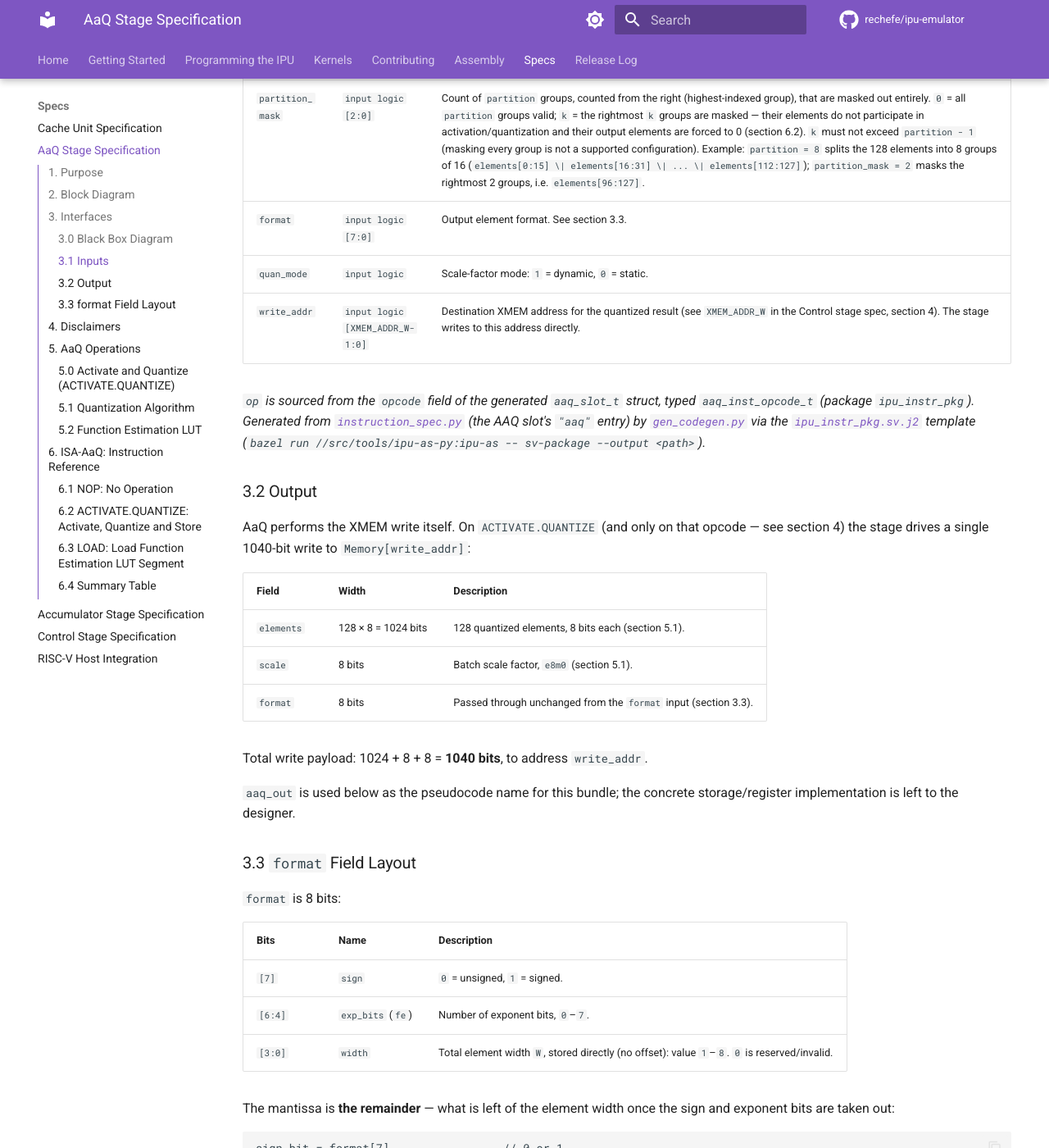
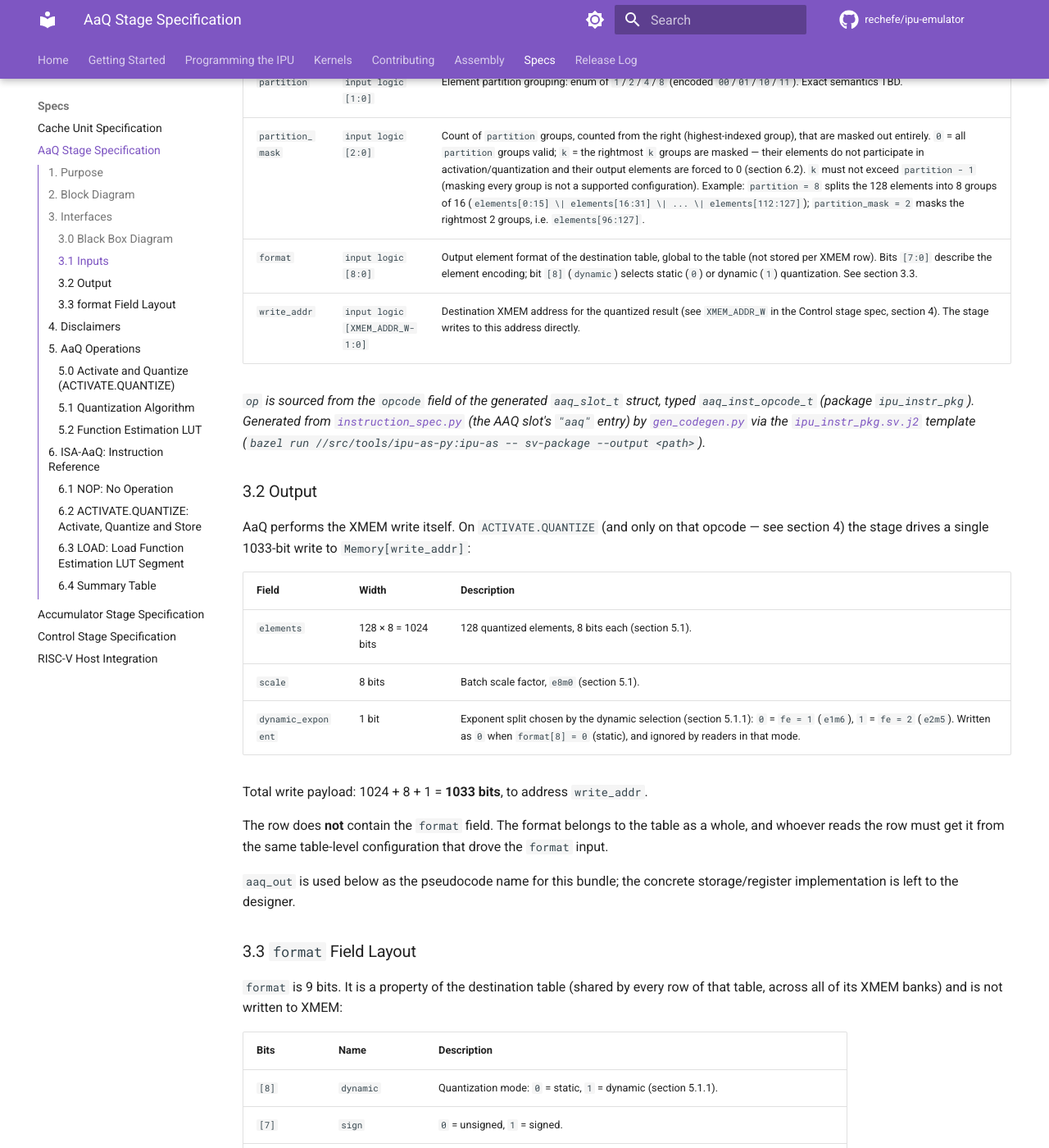
Before and after one commit to rechefe/ipu-emulator, an MkDocs documentation site: the page built from docs/content/specs/stage-aaq-str.md, in a window 1280 px wide and 1400 px high, scrolled down 1696 px. Shown: the whole window at 82% size. Built offline with MkDocs 1.6.1 and Material for MkDocs 9.7.7, drawn with Linux system fonts in a browser that asks for light colours; comment, search, counter and statistics services are not loaded; some of the changed text lies outside the part shown.

Commit message:
fix: update AaQ stage documentation to clarify dynamic_exponent and format field details

````diff
--- a/docs/content/specs/stage-aaq-str.md
+++ b/docs/content/specs/stage-aaq-str.md
@@ -9,7 +9,11 @@ memory (XMEM) It produces:
 
 - A 128-element vector of 8-bit quantized values.
 - A scale factor.
-- A format field.
+- A `dynamic_exponent` bit (the exponent split chosen in dynamic mode).
+
+The element format is **not** stored per XMEM row. It is global to a table
+(which may span several XMEM banks) and is supplied to the stage through the
+`format` input (section 3.3).
 
 The stage also owns the function estimation **LUT**, which is filled by the `LOAD`
 instruction (section 6.3).
@@ -21,7 +25,7 @@ flowchart LR
     acc_stage:::blue
     ACC(["r_acc 128x32bit"]):::yellow
     WADDR(["write_addr"]):::yellow
-    XMEM(["XMEM write<br>Memory[write_addr] =<br>128x8bit elements | 8bit scale | 8bit format"]):::red
+    XMEM(["XMEM write<br>Memory[write_addr] =<br>128x8bit elements | 8bit scale | 1bit dynamic_exponent"]):::red
     LUT["LUT<br>256x17bit<br>+ 75b metadata"]:::teal
     ACT["Activation"]:::teal
     QUANT["Quantization"]:::teal
@@ -30,7 +34,7 @@ flowchart LR
     ACC -.->|LOAD: low bits| LUT
     LUT --> ACT
     ACT -->|128x32| QUANT
-    QUANT -->|128x8 + scale + format| XMEM
+    QUANT -->|128x8 + scale + dynamic_exponent| XMEM
     WADDR --> XMEM
     acc_stage --> |128x32| ACC
     acc_stage --> WADDR
@@ -61,10 +65,9 @@ flowchart LR
     function_type  ─────>│                                      ├────> XMEM write
          lut_addr  ─────>│             AaQ Stage                │      Memory[write_addr] =
    valid_elements  ─────>│                                      │      [128×8b elements | 8b scale
-        partition  ─────>│                                      │       | 8b format]
+        partition  ─────>│                                      │       | 1b dynamic_exponent]
    partition_mask  ─────>│                                      │
            format  ─────>│                                      │
-        quan_mode  ─────>│                                      │
        write_addr  ─────>│                                      │
                          └──────────────────────────────────────┘
 ```
@@ -84,8 +87,7 @@ flowchart LR
 | `valid_elements` | `input logic [7:0]` | Number of valid elements in `r_acc`, range `0`–`128`. 8 bits are required because `128` is not representable in 7. |
 | `partition` | `input logic [1:0]` | Element partition grouping: enum of `1`/`2`/`4`/`8` (encoded `00`/`01`/`10`/`11`). Exact semantics TBD. |
 | `partition_mask` | `input logic [2:0]` | Count of `partition` groups, counted from the right (highest-indexed group), that are masked out entirely. `0` = all `partition` groups valid; `k` = the rightmost `k` groups are masked — their elements do not participate in activation/quantization and their output elements are forced to 0 (section 6.2). `k` must not exceed `partition - 1` (masking every group is not a supported configuration). Example: `partition = 8` splits the 128 elements into 8 groups of 16 (`elements[0:15] \| elements[16:31] \| ... \| elements[112:127]`); `partition_mask = 2` masks the rightmost 2 groups, i.e. `elements[96:127]`. |
-| `format` | `input logic [7:0]` | Output element format. See section 3.3. |
-| `quan_mode` | `input logic` | Scale-factor mode: `1` = dynamic, `0` = static. |
+| `format` | `input logic [8:0]` | Output element format of the destination table, global to the table (not stored per XMEM row). Bits `[7:0]` describe the element encoding; bit `[8]` (`dynamic`) selects static (`0`) or dynamic (`1`) quantization. See section 3.3. |
 | `write_addr` | `input logic [XMEM_ADDR_W-1:0]` | Destination XMEM address for the quantized result (see `XMEM_ADDR_W` in the Control stage spec, section 4). The stage writes to this address directly. |
 
 *`op` is sourced from the `opcode` field of the generated `aaq_slot_t` struct, typed `aaq_inst_opcode_t` (package `ipu_instr_pkg`). Generated from [`instruction_spec.py`](../../../src/tools/ipu-common/src/ipu_common/instruction_spec.py) (the AAQ slot's `"aaq"` entry) by [`gen_codegen.py`](../../../src/tools/ipu-as-py/src/ipu_as/gen_codegen.py) via the [`ipu_instr_pkg.sv.j2`](../../../src/tools/ipu-as-py/src/ipu_as/templates/ipu_instr_pkg.sv.j2) template (`bazel run //src/tools/ipu-as-py:ipu-as -- sv-package --output <path>`).*
@@ -93,29 +95,40 @@ flowchart LR
 ### 3.2 Output
 
 AaQ performs the XMEM write itself. On `ACTIVATE.QUANTIZE` (and only on that
-opcode — see section 4) the stage drives a single 1040-bit write to
+opcode — see section 4) the stage drives a single 1033-bit write to
 `Memory[write_addr]`:
 
 | Field | Width | Description |
 |-------|-------|-------------|
 | `elements` | 128 × 8 = 1024 bits | 128 quantized elements, 8 bits each (section 5.1). |
 | `scale` | 8 bits | Batch scale factor, `e8m0` (section 5.1). |
-| `format` | 8 bits | Passed through unchanged from the `format` input (section 3.3). |
+| `dynamic_exponent` | 1 bit | Exponent split chosen by the dynamic selection (section 5.1.1): `0` = `fe = 1` (`e1m6`), `1` = `fe = 2` (`e2m5`). Written as `0` when `format[8] = 0` (static), and ignored by readers in that mode. |
 
-Total write payload: 1024 + 8 + 8 = **1040 bits**, to address `write_addr`.
+Total write payload: 1024 + 8 + 1 = **1033 bits**, to address `write_addr`.
+
+The row does **not** contain the `format` field. The format belongs to the
+table as a whole, and whoever reads the row must get it from the same
+table-level configuration that drove the `format` input.
 
 `aaq_out` is used below as the pseudocode name for this bundle; the concrete
 storage/register implementation is left to the designer.
 
 ### 3.3 `format` Field Layout
 
-`format` is 8 bits:
+`format` is 9 bits. It is a property of the destination table (shared by
+every row of that table, across all of its XMEM banks) and is not written to
+XMEM:
 
 | Bits | Name | Description |
 |------|------|-------------|
+| `[8]` | `dynamic` | Quantization mode: `0` = static, `1` = dynamic (section 5.1.1). |
 | `[7]` | `sign` | `0` = unsigned, `1` = signed. |
 | `[6:4]` | `exp_bits` (`fe`) | Number of exponent bits, `0`–`7`. |
 | `[3:0]` | `width` | Total element width `W`, stored directly (no offset): value `1`–`8`. `0` is reserved/invalid. |
+
+Bits `[7:0]` have the same meaning in both modes. In dynamic mode
+(`format[8] = 1`) the exponent width is chosen per row (section 5.1.1) and
+recorded in that row's `dynamic_exponent` bit, so `format[6:4]` is ignored.
 
 The mantissa is **the remainder** — what is left of the element width once the
 sign and exponent bits are taken out:
@@ -268,12 +281,12 @@ saturated value but the smallest directly-encoded one, so it is re-encoded as
 through unchanged. The final 8-bit quantized element is
 `{S?, Exp, M, 0-pad}`: `S`, `Exp` (`fe` bits), and `M` (`fm` bits) packed at
 the high end, zero-padded at the low end to fill 8 bits. The write payload
-also carries `Format` (passed through unchanged from the `format` input) and
-the batch `Scale` (`s`), as described in section 3.2.
+also carries the batch `Scale` (`s`) and the `dynamic_exponent` bit, as
+described in section 3.2. `format` is not written; it is table-level.
 
-> **Note:** the `S`/`Exp`/`M` encoding above is the same for both
-> `quan_mode` values, and `s` is computed the same way (batch max, as shown
-> above) regardless of `quan_mode`. `quan_mode = 1` (dynamic) restricts
+> **Note:** the `S`/`Exp`/`M` encoding above is the same in both modes,
+> and `s` is computed the same way (batch max, as shown above) regardless
+> of `format[8]`. `format[8] = 1` (dynamic) restricts
 > `format` to exactly two supported formats, both signed and both 8 bits
 > wide (`format[3:0] = 8`): `e2m5` and `e1m6` — that pair is exactly
 > `fe = 2` and `fe = 1` at `W = 8`, signed, since `fm` is the leftover
@@ -282,8 +295,9 @@ the batch `Scale` (`s`), as described in section 3.2.
 
 #### 5.1.1 Dynamic Exponent-Field Selection (`fe = 1` vs `fe = 2`)
 
-Applies only when `quan_mode = 1`. The dynamic decision selects **the exponent
-field width alone**: `fe = 1` or `fe = 2` (`format[6:4]`). The mantissa is not
+Applies only when `format[8] = 1`. The dynamic decision selects **the exponent
+field width alone**: `fe = 1` or `fe = 2`. The input `format[6:4]` is ignored,
+and the choice is written to the row's `dynamic_exponent` bit (section 3.2). The mantissa is not
 chosen independently — it is the leftover `fm = W - fe - sign_bit` (section
 3.3), so moving from `fe = 1` to `fe = 2` always buys one more exponent bit at
 the cost of exactly one mantissa bit, whatever `W` and `sign_bit` are. Each
@@ -340,8 +354,8 @@ B = RTN( |err2^2 - err1^2| * 2^(2*(fm1 + 1)) )
 ##### Decision
 
 ```text
-if sum(B) - 4 * sum(A) < 0:  choose fe1        // format[6:4] = 1
-else:                        choose fe2        // format[6:4] = 2
+if sum(B) - 4 * sum(A) < 0:  choose fe1        // dynamic_exponent = 0
+else:                        choose fe2        // dynamic_exponent = 1
 ```
 
 The constant 4 is a unit reconciliation, not a tuning parameter. The B
@@ -478,7 +492,7 @@ but is never assumed).
 
 ### 6.2 `ACTIVATE.QUANTIZE`: Activate, Quantize and Store
 
-- **Summary:** Apply an element-wise activation function to the active elements of `r_acc`, quantize the result, and write the resulting 8-bit values, scale factor, and format to `Memory[write_addr]`. This is the only AaQ opcode that drives an XMEM write. Activation functions are pre-configured into the LUT by `LOAD` (section 6.3); naming an activation in `function_type` triggers the corresponding loaded LUT entry. `r_acc` is not modified.
+- **Summary:** Apply an element-wise activation function to the active elements of `r_acc`, quantize the result, and write the resulting 8-bit values, scale factor, and `dynamic_exponent` bit to `Memory[write_addr]`. This is the only AaQ opcode that drives an XMEM write. Activation functions are pre-configured into the LUT by `LOAD` (section 6.3); naming an activation in `function_type` triggers the corresponding loaded LUT entry. `r_acc` is not modified.
 - **Syntax:** `ACTIVATE.QUANTIZE function_type, cr_idx`
 - **Operands:**
   - `function_type`: activation/special-function keyword (see section 5.0): `identity`, `relu`, `relu6`, `generic`, `reciprocal`, `rsqrt`, `exp2`.
@@ -492,8 +506,8 @@ but is never assumed).
       aaq_out.elements[i] = quantize(activated[i])     // section 5.1
   aaq_out.elements[n..127] = 0
   aaq_out.scale = s                                    // section 5.1
-  aaq_out.format = format
-  Memory[write_addr] = aaq_out                         // 1040 bits, section 3.2
+  aaq_out.dynamic_exponent = format[8] ? (fe == 2) : 0 // section 5.1.1
+  Memory[write_addr] = aaq_out                         // 1033 bits, section 3.2
   ```
 - **Example:** `ACTIVATE.QUANTIZE relu, CR15;;`
 
@@ -521,5 +535,5 @@ but is never assumed).
 | Slot | Mnemonic | Operands | One-line Effect |
 |------|----------|----------|-----------------|
 | AaQ | `NOP`               | -                       | no state change |
-| AaQ | `ACTIVATE.QUANTIZE` | `function_type, cr_idx` | `aaq_out.elements[0..n-1] = quantize(LUT[function_type](r_acc[i]))`, `aaq_out.scale/format` set, `Memory[write_addr] = aaq_out`, n = min(valid_elements, 128 - partition_mask * (128/partition)) |
+| AaQ | `ACTIVATE.QUANTIZE` | `function_type, cr_idx` | `aaq_out.elements[0..n-1] = quantize(LUT[function_type](r_acc[i]))`, `aaq_out.scale/dynamic_exponent` set, `Memory[write_addr] = aaq_out`, n = min(valid_elements, 128 - partition_mask * (128/partition)) |
 | AaQ | `LOAD`              | `lut_addr`              | `LUT.segment[lut_addr] = r_acc[31:0]` low 17 bits per word; `lut_addr` `0`-`3` = 32 table entries each, `4` = metadata block |
````
